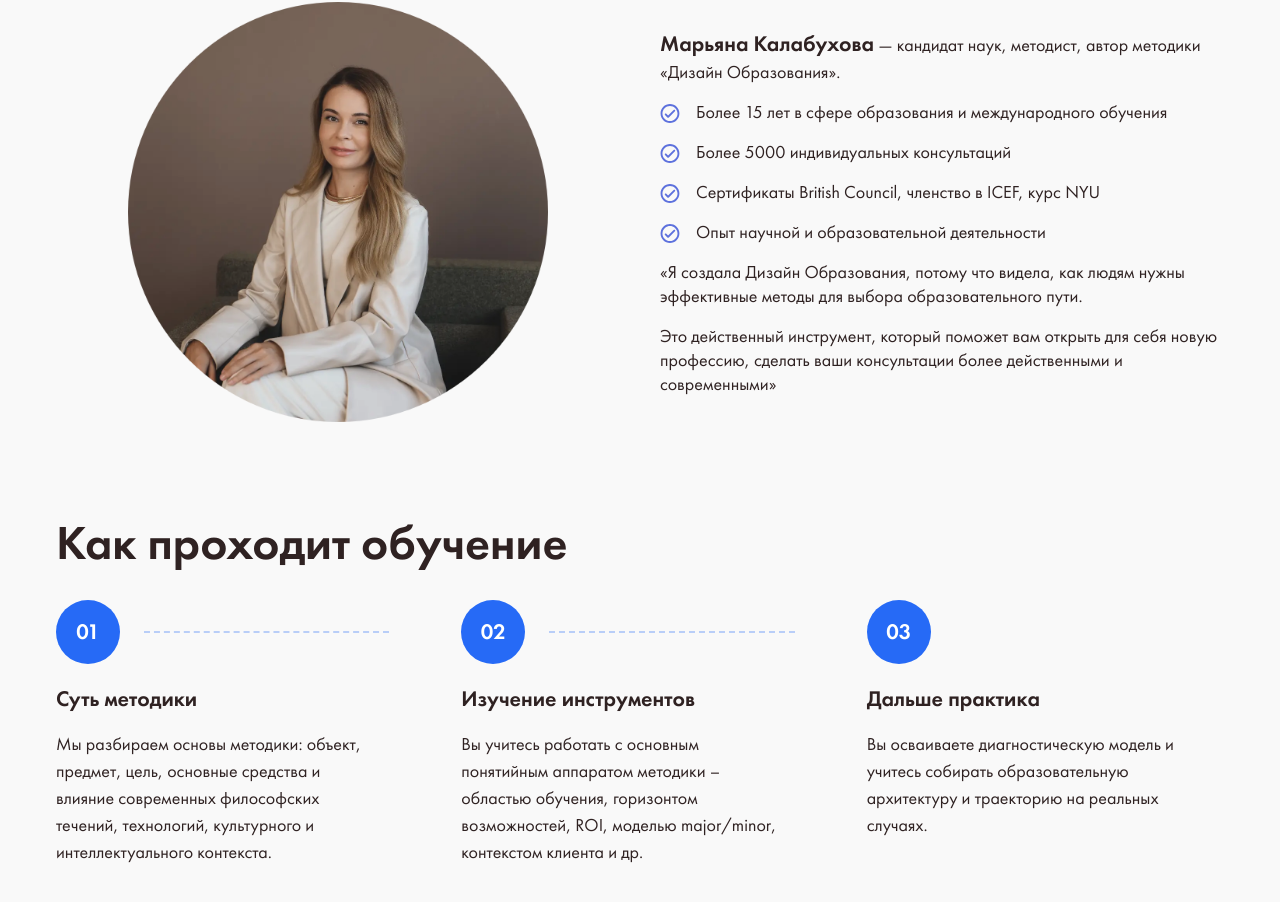
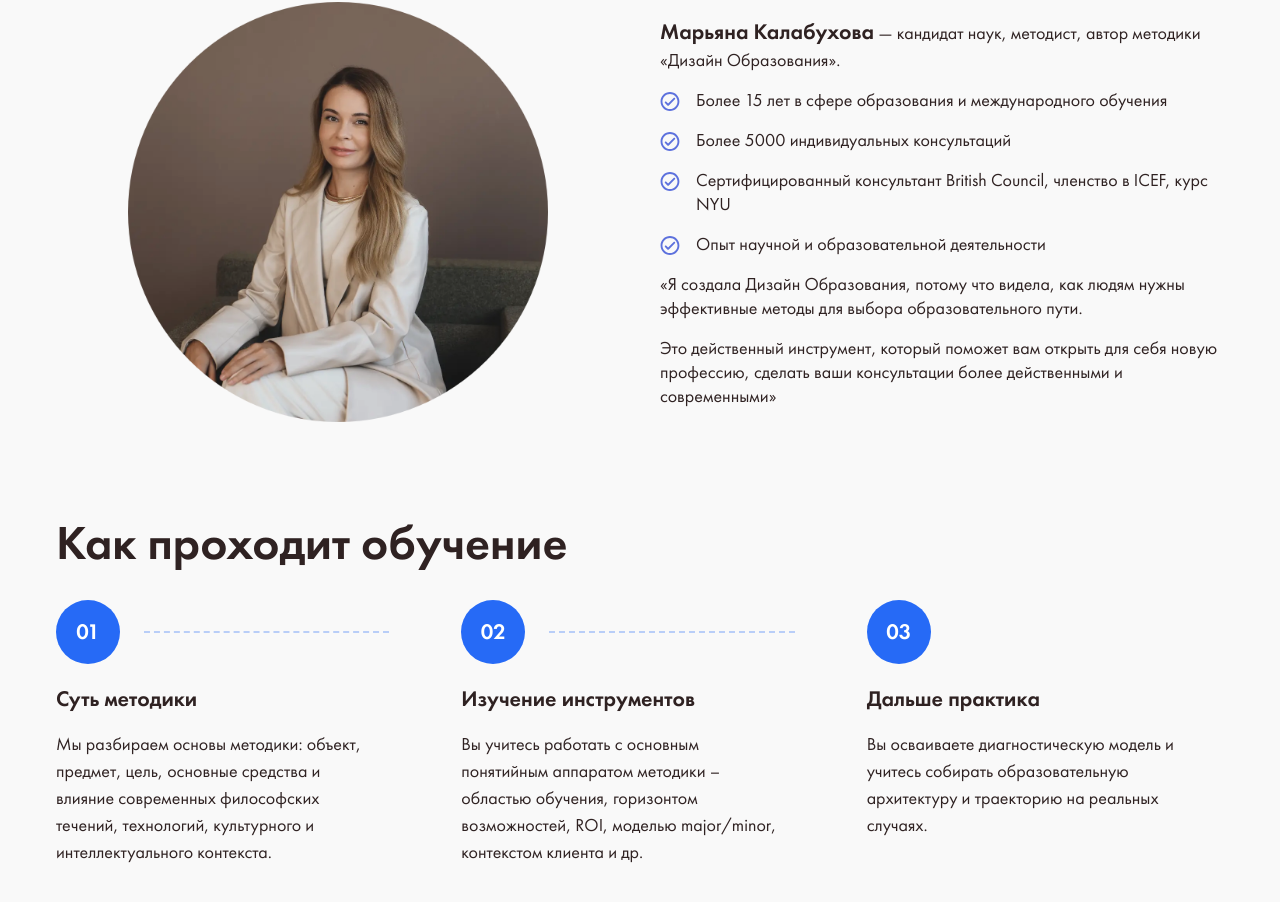
Before and after one commit to klbvct/education_new, a Next.js app: page /ru/course in a window 1280 px wide. Shown: the part 3834-4736 px from the top of the page. Built offline with nearby package versions, Linux system fonts and the light colour scheme; no server answers.

Commit message:
Reword the British Council fact in the /course author block (uk + ru)
Co-Authored-By: Claude Opus 5.5 <noreply@anthropic.com>

```diff
--- a/components/CoursePage.tsx
+++ b/components/CoursePage.tsx
@@ -182,7 +182,7 @@ const STRINGS: Record<
     authorFacts: [
       'Понад 15 років у сфері освіти та міжнародного навчання',
       'Понад 5000 індивідуальних консультацій',
-      'Сертифікати British Council, членство в ICEF, курс NYU',
+      'Сертифікований консультант British Council, членство в ICEF, курс NYU',
       'Досвід наукової і освітньої діяльності',
     ],
     authorQuote: [
@@ -411,7 +411,7 @@ const STRINGS: Record<
     authorFacts: [
       'Более 15 лет в сфере образования и международного обучения',
       'Более 5000 индивидуальных консультаций',
-      'Сертификаты British Council, членство в ICEF, курс NYU',
+      'Сертифицированный консультант British Council, членство в ICEF, курс NYU',
       'Опыт научной и образовательной деятельности',
     ],
     authorQuote: [
```
